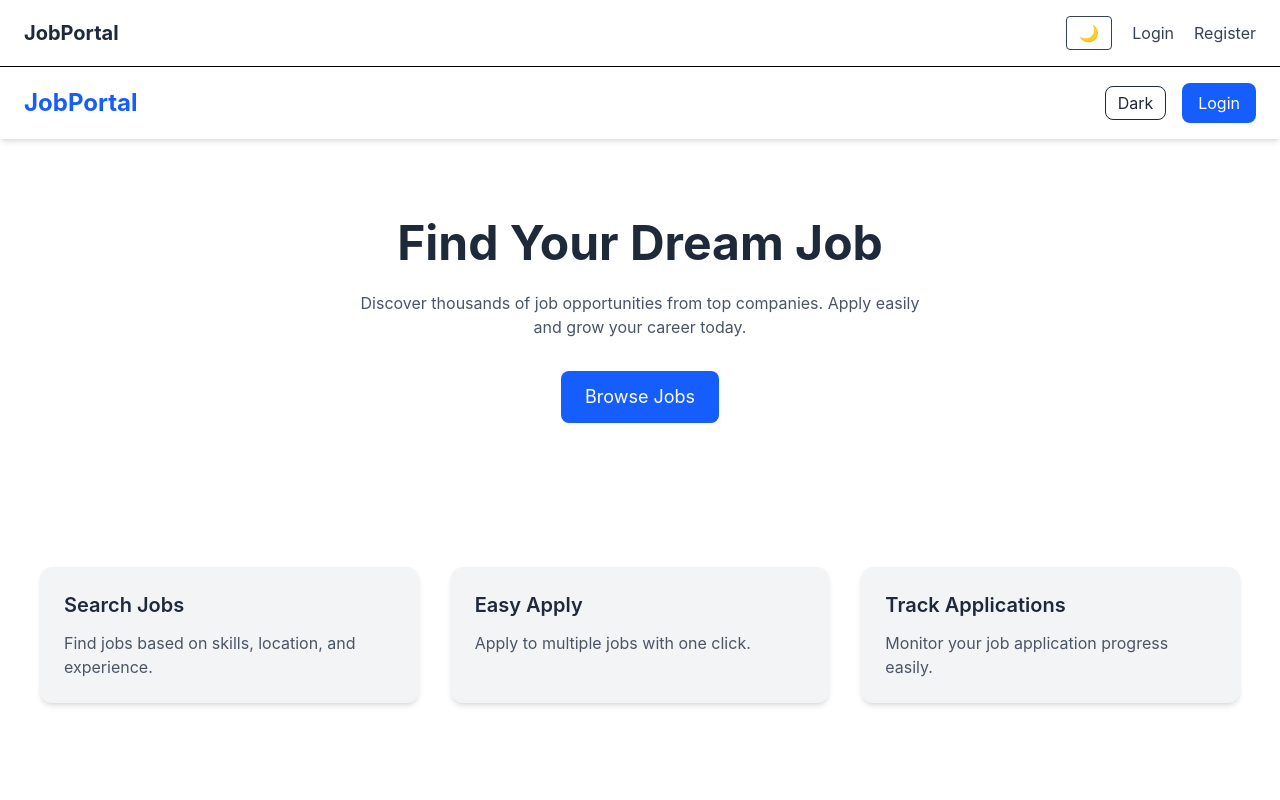
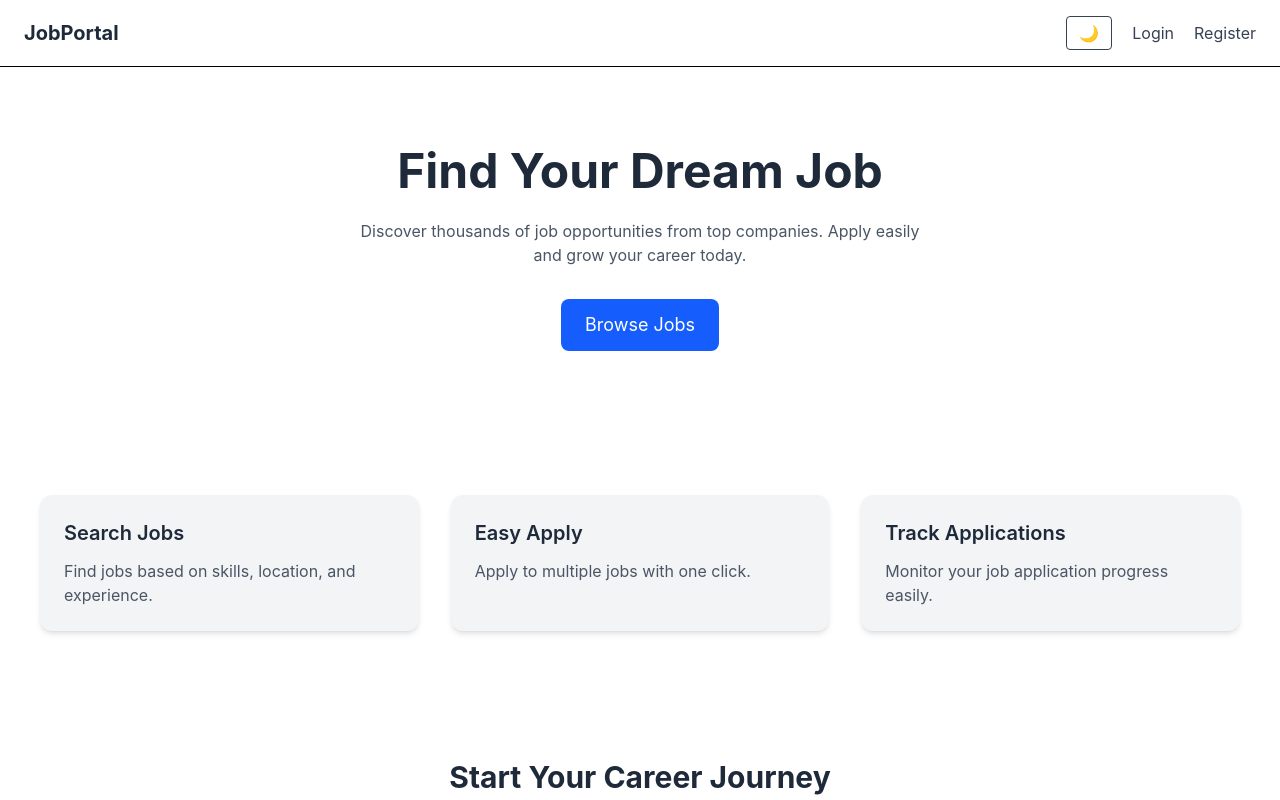
Before and after one commit to abhinav1524/job-portal-platform, a React (Vite) app in the folder client/: page / in a window 1280 px wide. Shown: the top 800 px of the page. Built offline with nearby package versions, Linux system fonts and the light colour scheme; no server answers.

Commit message:
remove unnecsary code
remove unnecsary code

```diff
--- a/client/src/pages/Home.jsx
+++ b/client/src/pages/Home.jsx
@@ -6,30 +6,6 @@ const Home = () => {
 
   return (
     <div className="min-h-screen bg-white dark:bg-gray-900 text-gray-800 dark:text-white transition">
-
-      {/* Navbar */}
-      <nav className="flex justify-between items-center px-6 py-4 shadow-md dark:shadow-gray-800">
-
-        <h1 className="text-2xl font-bold text-blue-600">
-          JobPortal
-        </h1>
-
-        <div className="flex gap-4 items-center">
-
-          <button
-            onClick={toggleTheme}
-            className="px-3 py-1 border rounded-lg dark:border-gray-600"
-          >
-            {theme === "dark" ? "Light" : "Dark"}
-          </button>
-
-          <button className="bg-blue-600 text-white px-4 py-2 rounded-lg hover:bg-blue-700">
-            Login
-          </button>
-
-        </div>
-
-      </nav>
 
       {/* Hero Section */}
       <section className="flex flex-col items-center text-center py-20 px-6">
```
